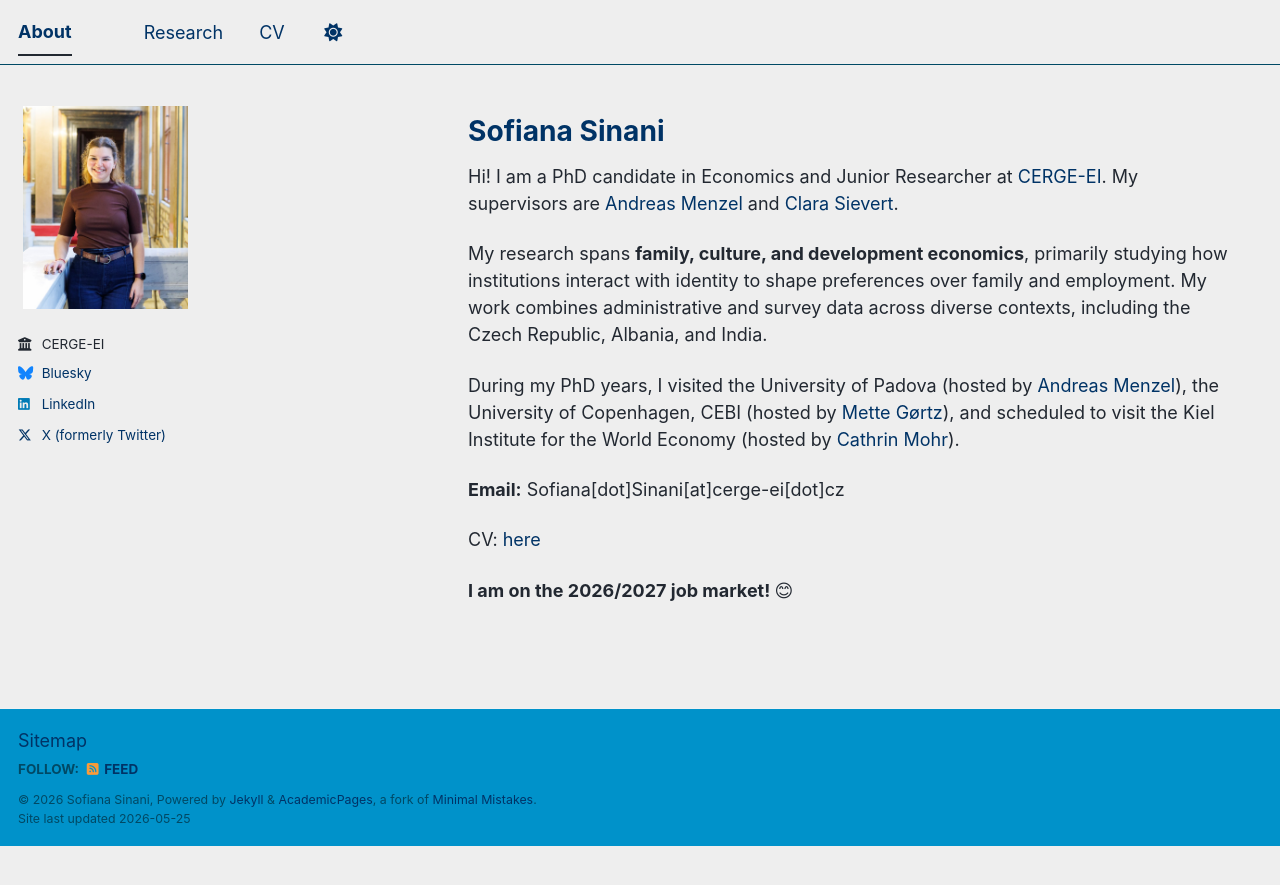
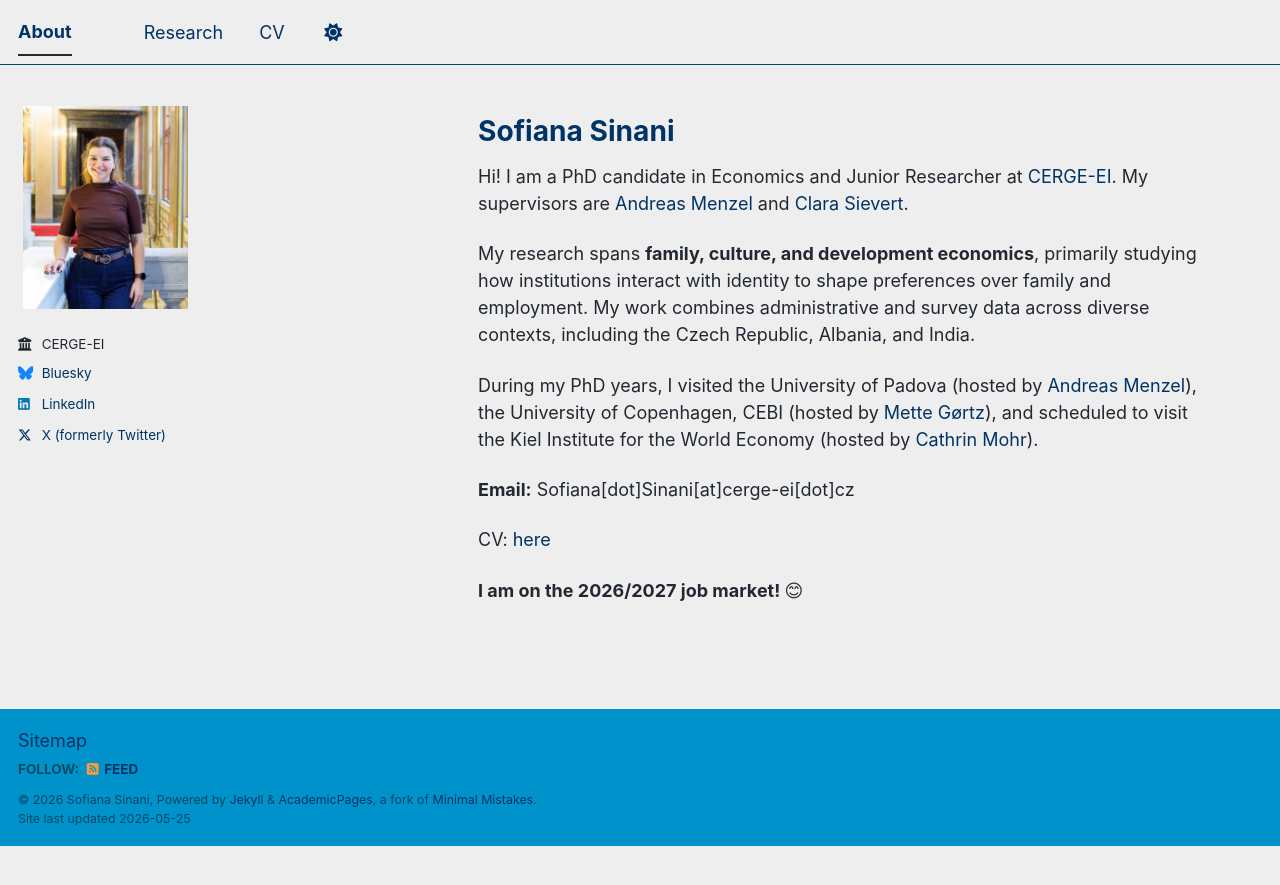
Before and after one commit to sofianasinani/sofianasinani.github.io, a Jekyll site: the page built from _pages/about.md, in a window 1280 px wide. Shown: the top 885 px of the page. Built offline with Jekyll 4.4.1, drawn with Linux system fonts in a browser that asks for light colours; a script bundle is joined from its source files by our own code; library files that are not in the unit come from our copies.

Commit message:
Adjust padding for .page class in media query
Updated padding values for .page class in media query.

```diff
--- a/assets/css/main.scss
+++ b/assets/css/main.scss
@@ -53,8 +53,8 @@
   .page {
     width: calc(100% - 420px) !important;
     float: right !important;
-    padding-left: 30px !important;
-    padding-right: 50px !important;
+    padding-left: 40px !important;
+    padding-right: 80px !important;
     margin-right: 0 !important;
   }
 
```
